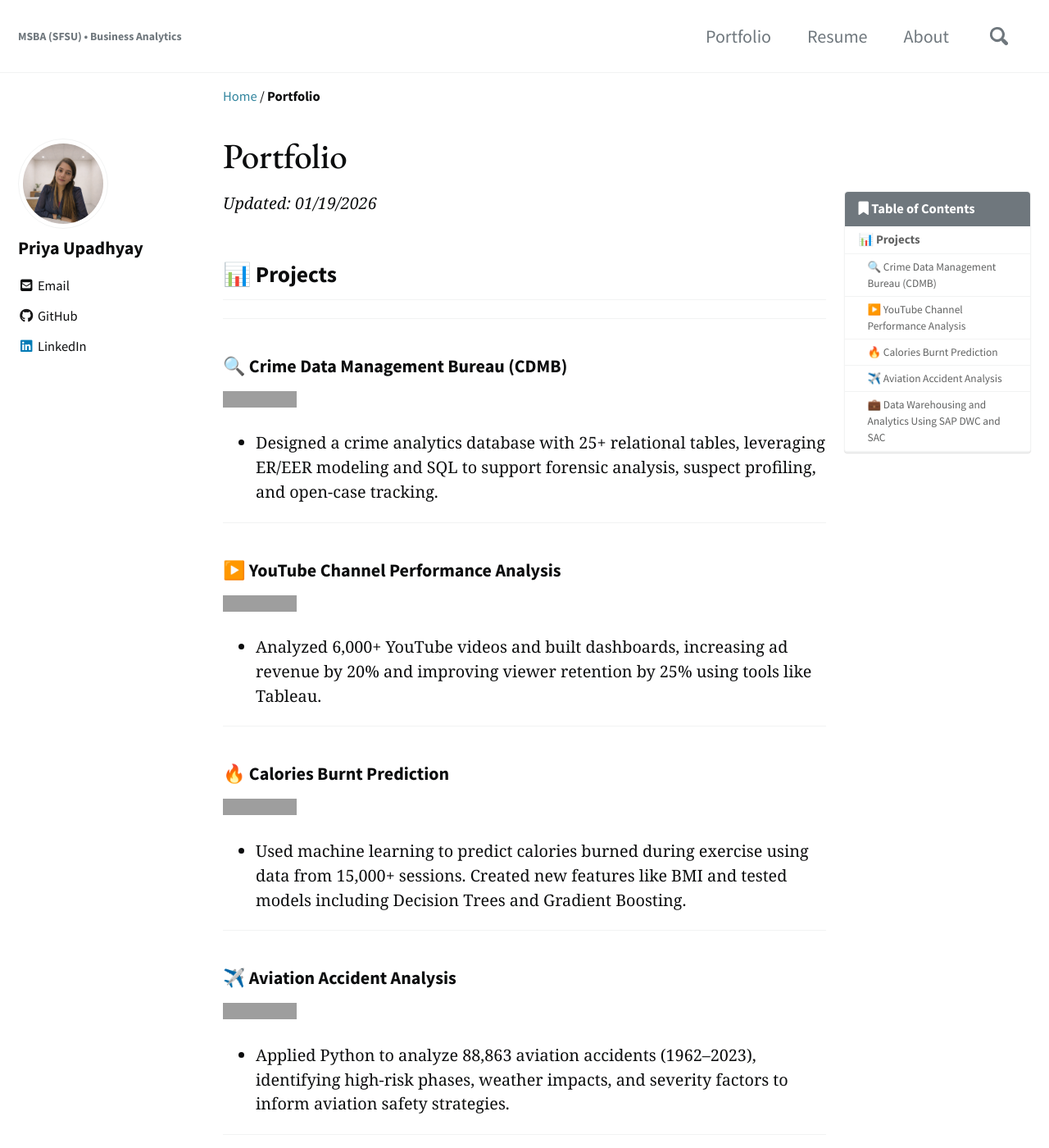
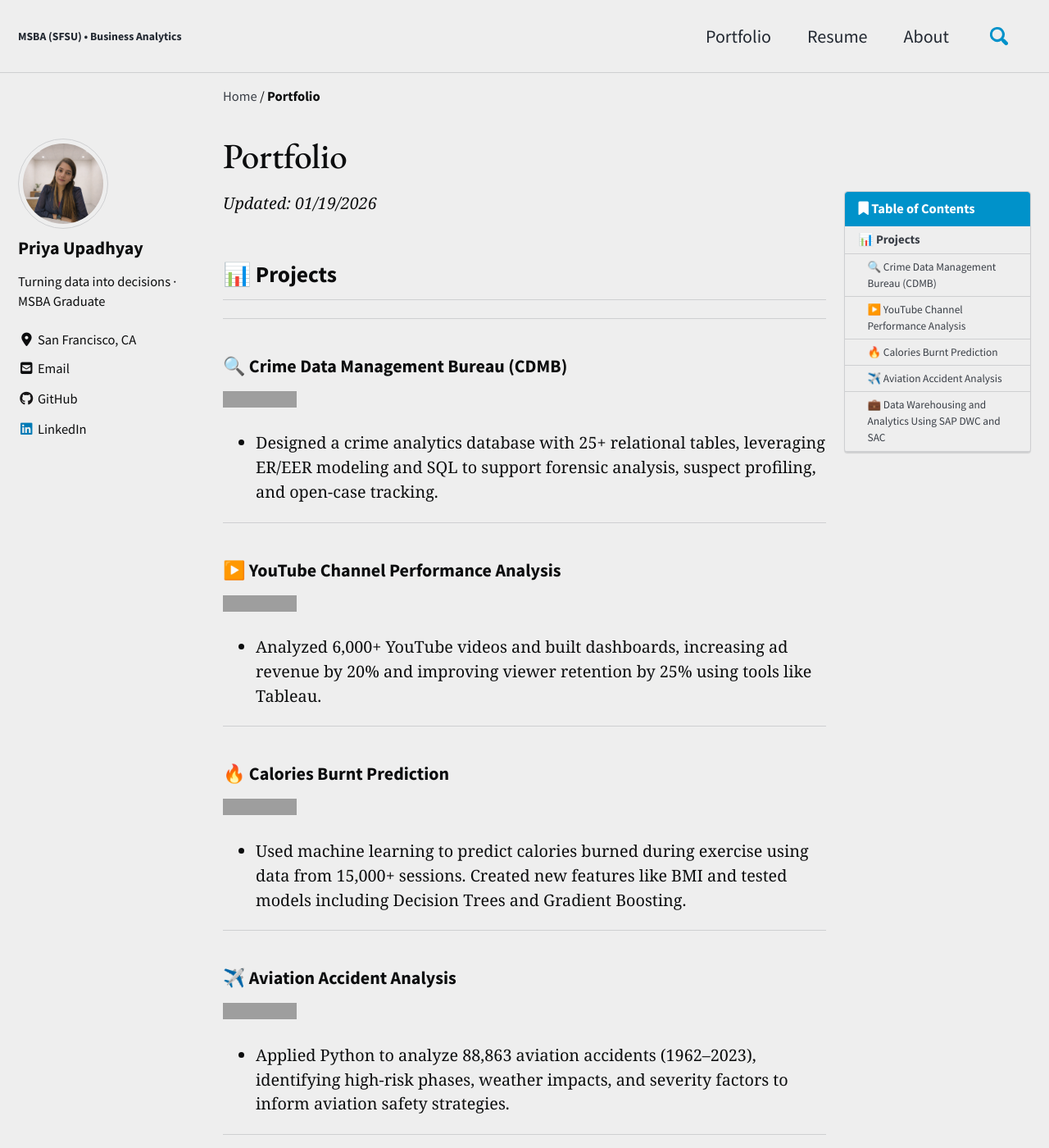
Before and after one commit to priyaupadhyay14/priyaupadhyay14.github.io, a Jekyll site: the page built from _pages/portfolio.md, in a window 1280 px wide and 1400 px high. Shown: the whole window at 82% size. Built offline with Jekyll 4.4.1, drawn with Linux system fonts in a browser that asks for light colours; cached includes are drawn as plain includes; nearby versions of some CDN libraries; grey boxes are pictures that could not be loaded.

Commit message:
Enhance site: air skin, sidebar bio/location, Windows Jekyll fix
- Changed Minimal Mistakes skin from default to air
- Added bio and location to author profile in _config.yml
- Added tzinfo and tzinfo-data gems to Gemfile (required for Jekyll on Windows)

```diff
--- a/Gemfile
+++ b/Gemfile
@@ -5,3 +5,7 @@ gem "minimal-mistakes-jekyll"
 gem 'jekyll-redirect-from'
 
 gem "kramdown-parser-gfm", "~> 1.1"
+
+# Required on Windows for timezone support
+gem "tzinfo"
+gem "tzinfo-data"
--- a/_config.yml
+++ b/_config.yml
@@ -12,7 +12,7 @@
 
 # theme                    : "minimal-mistakes-jekyll"
 remote_theme             : "mmistakes/minimal-mistakes@4.17.2"
-minimal_mistakes_skin    : "default" # "air", "aqua", "contrast", "dark", "dirt", "neon", "mint", "plum", "sunrise"
+minimal_mistakes_skin    : "air" # "air", "aqua", "contrast", "dark", "dirt", "neon", "mint", "plum", "sunrise"
 
 # Site Settings
 locale                   : "en-US"
@@ -109,8 +109,8 @@ analytics:
 author:
   name             : "Priya Upadhyay"
   avatar           : "/assets/images/profile.png"
-  bio              : ""
-  location         :
+  bio              : "Turning data into decisions · MSBA Graduate"
+  location         : "San Francisco, CA"
   email            :
   links:
     - label: "Email"
```
Also changed, not shown: 1 other file.
